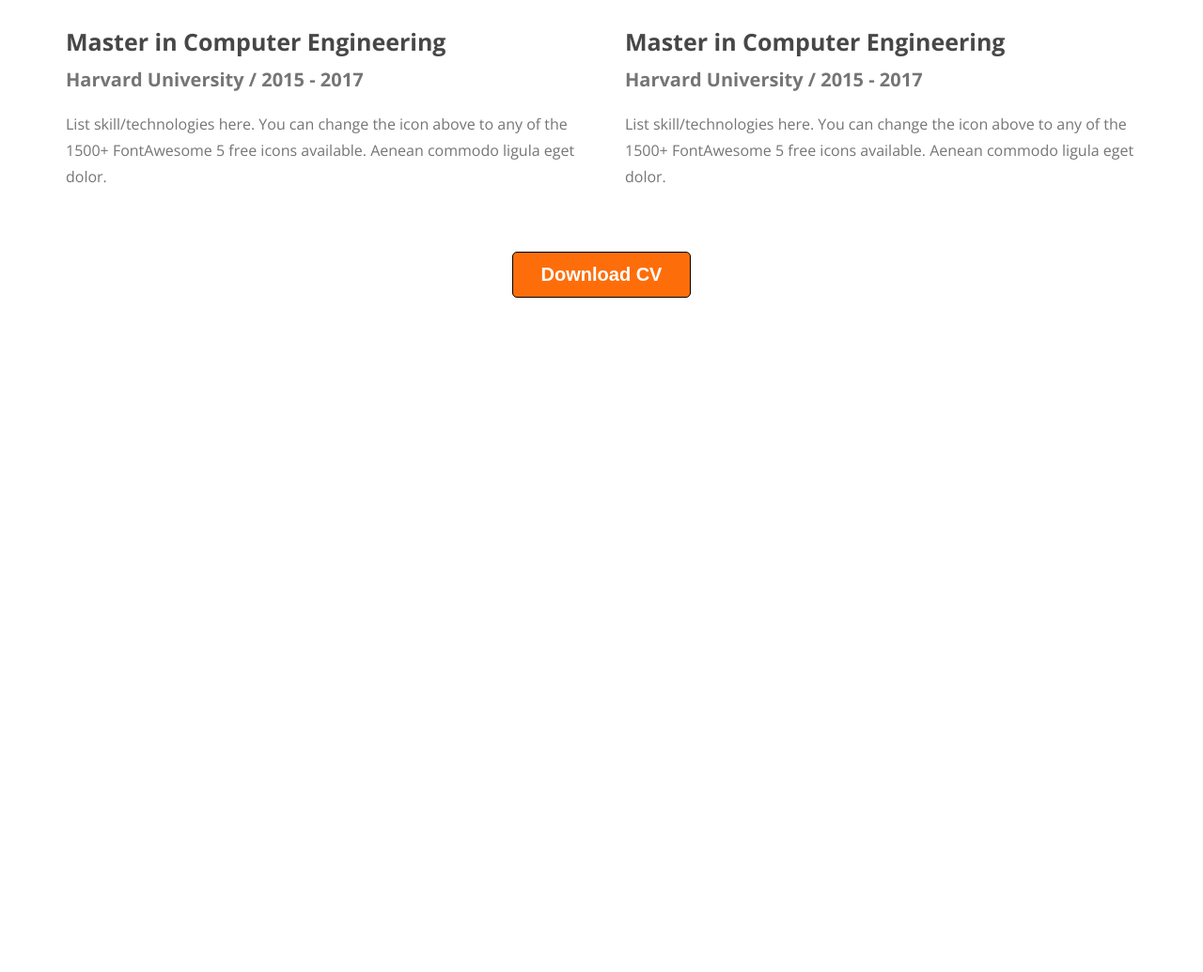
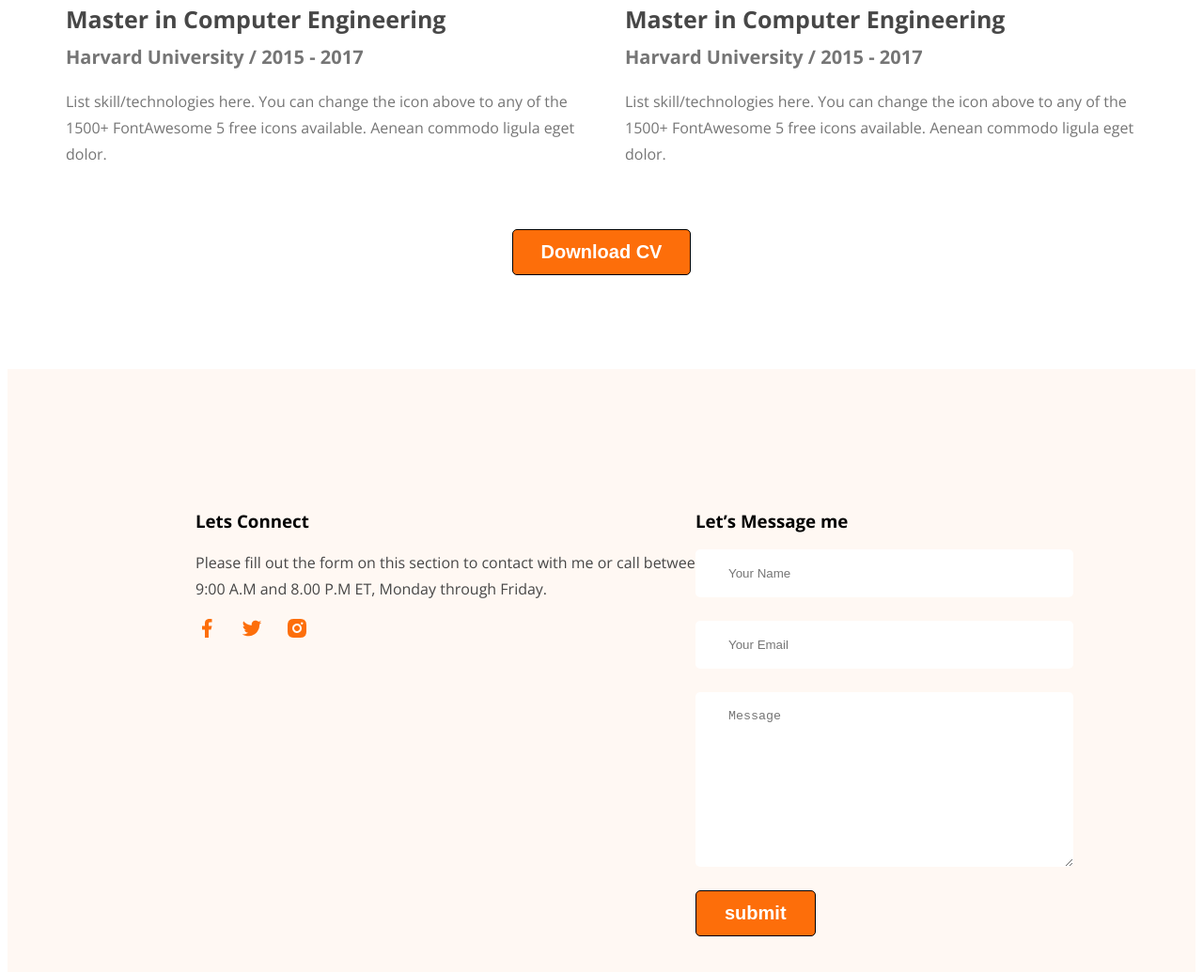
Before and after one commit to JobayerRahman106/developer-portfolio, a plain HTML site: page index.html in a window 1280 px wide. Shown: the part 3009-4044 px from the top of the page at 94% size. Before the commit the page ends 3334 px from the top, so only its background shows below. Drawn offline with nearby package versions, Linux system fonts and the light colour scheme.

Commit message:
website done

```diff
--- a/Styles/portfolio.css
+++ b/Styles/portfolio.css
@@ -20,7 +20,6 @@ body{
     font-size: 35px;
 }
 .section-description{
-    width: 827px;
     color: #757575;
     text-align: center;
     font-size: 18px;
@@ -139,6 +138,7 @@ main section{
 .skill-container{
     display: flex;
     gap: 24px;
+    margin-top: 40px;
 }
 .skill{
     padding: 30px;
@@ -201,10 +201,40 @@ resume-colum-titile{
     line-height: normal;
     margin-bottom: 10px;
 }
-.resume-container hr{
-    margin: 30px;
-}
+
 .download-cv{
     text-align: center;
     margin-top: 50px;
 }
+/* footer style */
+footer{
+    display: flex;
+    background: #FFF8F3;
+    padding: 130px 200px;
+    margin-top: 100px;
+    gap: 100px;
+}
+.footer-colum{
+    width: 50%;
+}
+.footer-colum p{
+    width: 562px;
+    color: #474747;
+    font-size: 16px;
+    font-weight: 400;
+    line-height: 28px;
+    text-align: left !important;
+}
+.social-links a{
+    margin-right: 20px;
+}
+.contact input[type="text"], .contact input[type="email"], textarea{
+    display: block;
+    margin-bottom: 25px;
+    padding: 18px 35px;
+    color: #757575;
+    border-radius: 5px;
+    background: #fff;
+    border: 0;
+    width: 100%;
+}
--- a/index.html
+++ b/index.html
@@ -139,14 +139,33 @@
             </div>
             <div class="download-cv">
                 <button class="btn-primary">Download CV</button>
+
+
             </div>
         </section>
         <!-- resume section End -->
+    </main>
 
+    <footer>
+        <div class="footer-colum">
+            <h3 class="section-area">Lets Connect</h3>
+            <p class="section-description">Please fill out the form on this section to contact with me or call between 9:00 A.M and 8.00 P.M ET, Monday through Friday.</p>
+            <div class="social-links">
+                <a href="#"><img src="images/icons/facebook.png" alt=""></a>
+                <a href="#"><img src="images/icons/twitter.png" alt=""></a>
+                <a href="#"><img src="images/icons/insta.png" alt=""></a>
+            </div>
+        </div>
 
-        <!-- what i do start section start -->
-        <!-- what i do start section End -->
-    </main>
-    <footer></footer>
+        <div class="footer-colum">
+            <h3 class="section-area">Let’s Message me</h3>
+            <form class="contact" action="#">
+                <input type="text" placeholder="Your Name">
+                <input type="email" placeholder="Your Email">
+                <textarea name="" id="" cols="30" rows="10" placeholder="Message"></textarea>
+                <input class="btn-primary" type="submit" value="submit">
+            </form>
+        </div>
+    </footer>
 </body>
 </html>
```
